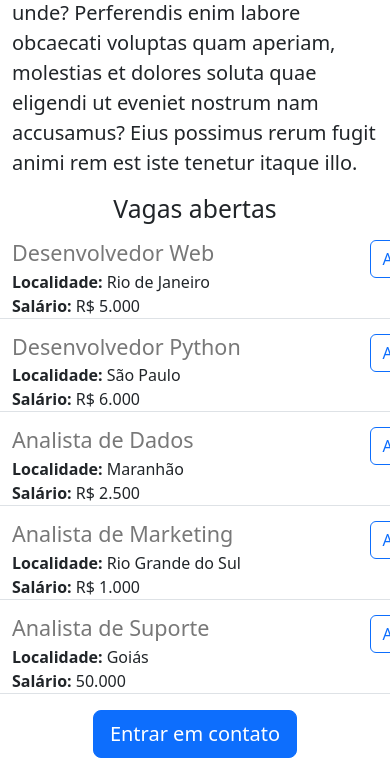
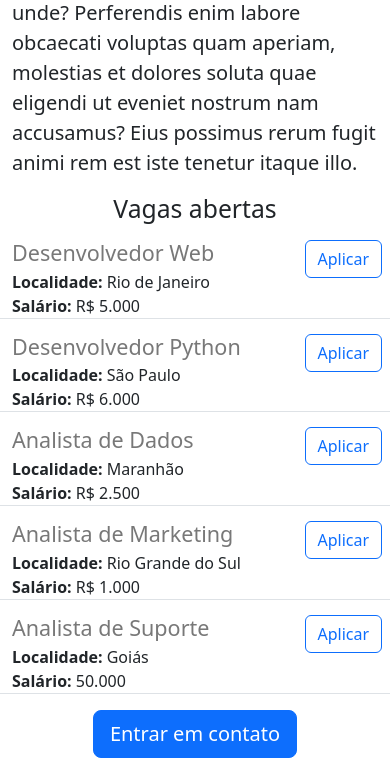
Before and after one commit to wemersonjosedev/Python-Carreiras, a Flask app: page / in a window 390 px wide; the page is wider, and only the part inside the window is pictured. Shown: the part 821-1579 px from the top of that part. Run offline with Flask 3, Linux system fonts and the light colour scheme.

Commit message:
Adicionando Listagem de Vagas e Endpoint

```diff
--- a/templates/includes/vagas_item.html
+++ b/templates/includes/vagas_item.html
@@ -1,5 +1,5 @@
 <div class="row border-bottom" style="margin-bottom: 15px;">
-  <div class="col-11">
+  <div class="col-lg-11 col-md-11 col-9">
     <h4 style="color: rgb(120, 120, 120); margin-bottom: 4px;">
       {{ vaga.titulo }}
     </h4>
@@ -12,7 +12,7 @@
       {{ vaga.salario }}
     </div>
   </div>
-  <div class="col-1">
+  <div class="col-lg-1 col-md-1 col-3">
     <button type="button" class="btn btn-outline-primary"">Aplicar</button>
   </div>
 </div>
```
